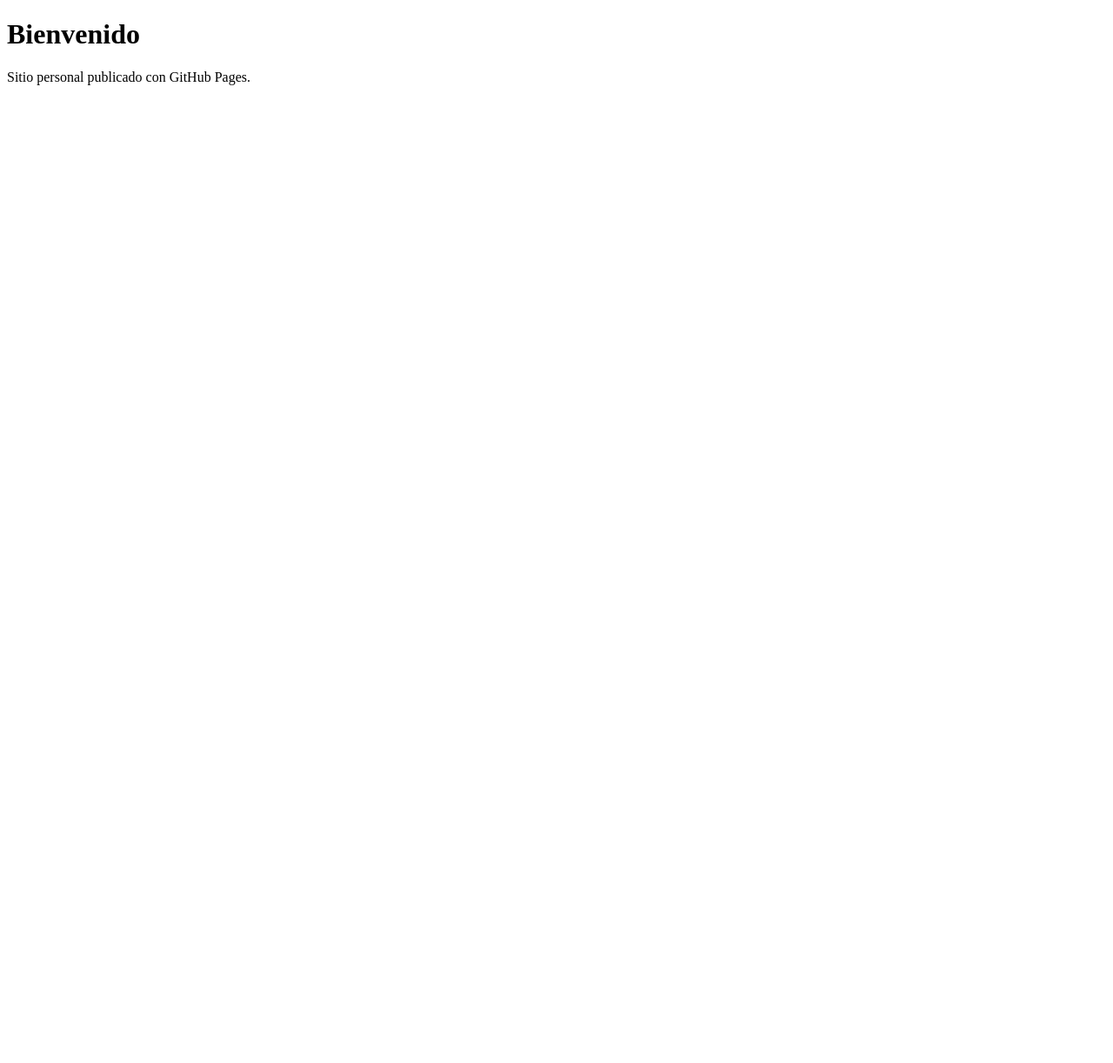
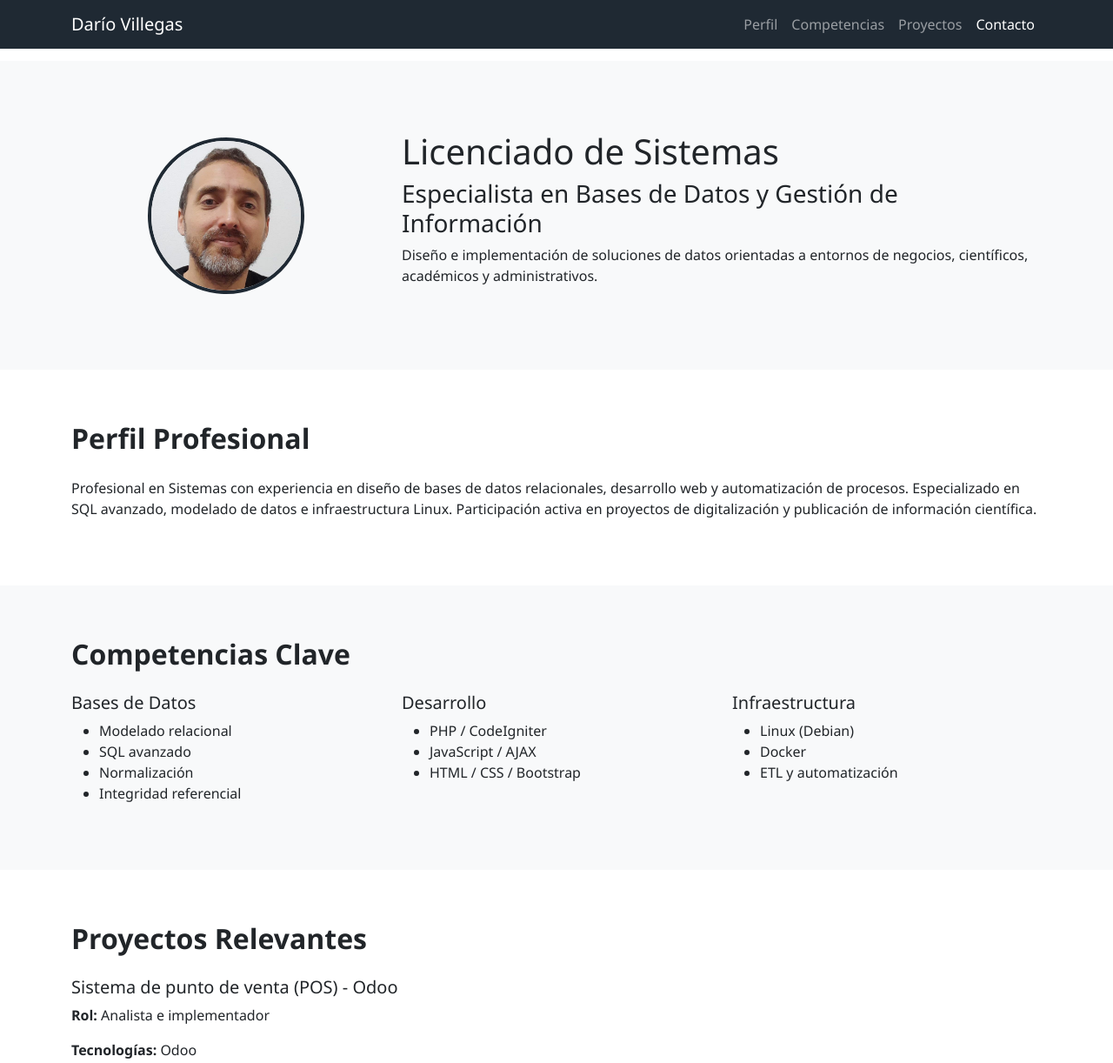
Before and after one commit to dovillegas/dovillegas.github.io, a plain HTML site: page index.html in a window 1280 px wide. Shown: the top 1222 px of the page at 87% size. Before the commit the page ends 800 px from the top, so only its background shows below. Drawn offline with nearby package versions, Linux system fonts and the light colour scheme.

Commit message:
update
Actualización del sitio

```diff
--- /dev/null
+++ b/css/style.css
@@ -0,0 +1,39 @@
+body {
+  padding-top: 70px;
+  scroll-behavior: smooth;
+  font-family: "Segoe UI", sans-serif;
+}
+
+.navbar {
+  background-color: #1f2933;
+}
+
+.hero-section {
+  background-color: #f8f9fa;
+  padding: 80px 0;
+}
+
+.profile-img {
+  width: 180px;
+  height: 180px;
+  object-fit: cover;
+  border-radius: 50%;
+  border: 4px solid #1f2933;
+}
+
+.section {
+  padding: 60px 0;
+}
+
+.section h2 {
+  margin-bottom: 25px;
+  font-weight: 600;
+}
+
+.project {
+  margin-bottom: 25px;
+}
+
+.bg-dark h2 {
+  color: #ffffff;
+}
--- a/index.html
+++ b/index.html
@@ -2,10 +2,149 @@
 <html lang="es">
 <head>
   <meta charset="UTF-8">
-  <title>Mi sitio personal</title>
+  <title>Perfil Profesional</title>
+  <meta name="viewport" content="width=device-width, initial-scale=1">
+
+  <!-- Bootstrap CSS -->
+  <link href="https://cdn.jsdelivr.net/npm/bootstrap@5.3.3/dist/css/bootstrap.min.css" rel="stylesheet">
+
+  <!-- Estilos propios -->
+  <link rel="stylesheet" href="css/style.css">
 </head>
-<body>
-  <h1>Bienvenido</h1>
-  <p>Sitio personal publicado con GitHub Pages.</p>
+<body data-bs-spy="scroll" data-bs-target="#navbar" tabindex="0">
+
+<!-- NAVBAR -->
+<nav id="navbar" class="navbar navbar-expand-lg navbar-dark fixed-top">
+  <div class="container">
+    <a class="navbar-brand" href="#home">Darío Villegas</a>
+    <button class="navbar-toggler" type="button" data-bs-toggle="collapse" data-bs-target="#menu">
+      <span class="navbar-toggler-icon"></span>
+    </button>
+    <div id="menu" class="collapse navbar-collapse">
+      <ul class="navbar-nav ms-auto">
+        <li class="nav-item"><a class="nav-link" href="#perfil">Perfil</a></li>
+        <li class="nav-item"><a class="nav-link" href="#competencias">Competencias</a></li>
+        <li class="nav-item"><a class="nav-link" href="#proyectos">Proyectos</a></li>
+        <li class="nav-item"><a class="nav-link" href="#contacto">Contacto</a></li>
+      </ul>
+    </div>
+  </div>
+</nav>
+
+<!-- HERO -->
+<section id="home" class="hero-section">
+  <div class="container">
+    <div class="row align-items-center">
+      <div class="col-md-4 text-center">
+        <img src="img/profile.jpg" alt="Foto profesional" class="profile-img">
+      </div>
+      <div class="col-md-8">
+        <h1>Licenciado de Sistemas</h1>
+        <h3>Especialista en Bases de Datos y Gestión de Información</h3>
+        <p>
+          Diseño e implementación de soluciones de datos orientadas a entornos de negocios, científicos,
+          académicos y administrativos.
+        </p>
+      </div>
+    </div>
+  </div>
+</section>
+
+<!-- PERFIL -->
+<section id="perfil" class="section">
+  <div class="container">
+    <h2>Perfil Profesional</h2>
+    <p>
+      Profesional en Sistemas con experiencia en diseño de bases de datos relacionales,
+      desarrollo web y automatización de procesos. Especializado en SQL avanzado,
+      modelado de datos e infraestructura Linux. Participación activa en proyectos
+      de digitalización y publicación de información científica.
+    </p>
+  </div>
+</section>
+
+<!-- COMPETENCIAS -->
+<section id="competencias" class="section bg-light">
+  <div class="container">
+    <h2>Competencias Clave</h2>
+    <div class="row">
+      <div class="col-md-4">
+        <h5>Bases de Datos</h5>
+        <ul>
+          <li>Modelado relacional</li>
+          <li>SQL avanzado</li>
+          <li>Normalización</li>
+          <li>Integridad referencial</li>
+        </ul>
+      </div>
+      <div class="col-md-4">
+        <h5>Desarrollo</h5>
+        <ul>
+          <li>PHP / CodeIgniter</li>
+          <li>JavaScript / AJAX</li>
+          <li>HTML / CSS / Bootstrap</li>
+        </ul>
+      </div>
+      <div class="col-md-4">
+        <h5>Infraestructura</h5>
+        <ul>
+          <li>Linux (Debian)</li>
+          <li>Docker</li>
+          <li>ETL y automatización</li>
+        </ul>
+      </div>
+    </div>
+  </div>
+</section>
+
+<!-- PROYECTOS -->
+<section id="proyectos" class="section">
+  <div class="container">
+    <h2>Proyectos Relevantes</h2>
+
+    <div class="project">
+      <h5>Sistema de punto de venta (POS) - Odoo</h5>
+      <p><strong>Rol:</strong> Analista e implementador</p>
+      <p><strong>Tecnologías:</strong> Odoo</p>
+      <p>
+        Identificación y definición del requerimiento de negocio, personalización y ajustes.
+        <strong>Resultado:</strong> sistema POS funcional con gestion de inventarios, control de flujo de caja y reportes.
+      </p>
+    </div>
+    <div class="project">
+      <h5>Sistema de ventas on-line</h5>
+      <p><strong>Rol:</strong> Analista e implementador</p>
+      <p><strong>Tecnologías:</strong> WooCommerce - Odoo - Tienda Nube</p>
+      <p>
+        Identificación y definición del requerimiento de negocio, implementación de soluciones y automatización de procesos.
+        <strong>Resultado:</strong> sistema de ventas funcional ajustado a las necesidades del negocio.
+      </p>
+    </div>
+
+    <div class="project">
+      <h5>Plataforma de Gestión de Colecciones Botánicas</h5>
+      <p><strong>Rol:</strong> Analista y desarrollador</p>
+      <p><strong>Tecnologías:</strong> MySQL, PHP, Linux</p>
+      <p>
+        Diseño del modelo de datos, control de versiones y automatización de procesos.
+        <strong>Resultado:</strong> sistema estable, escalable y orientado a publicación científica.
+      </p>
+    </div>
+
+  </div>
+</section>
+
+<!-- CONTACTO -->
+<section id="contacto" class="section bg-dark text-light">
+  <div class="container">
+    <h2>Contacto</h2>
+    <p>GitHub: <a href="https://github.com/dovillegas"> https://github.com/dovillegas</a></p>
+    <p>LinkedIn: <a href="https://linkedin.com/in/dovillegas"> https://linkedin.com/in/dovillegas</a></p>
+  </div>
+</section>
+
+<!-- Bootstrap JS -->
+<script src="https://cdn.jsdelivr.net/npm/bootstrap@5.3.3/dist/js/bootstrap.bundle.min.js"></script>
+
 </body>
 </html>
```
Also changed, not shown: img/profile.jpg (added).
